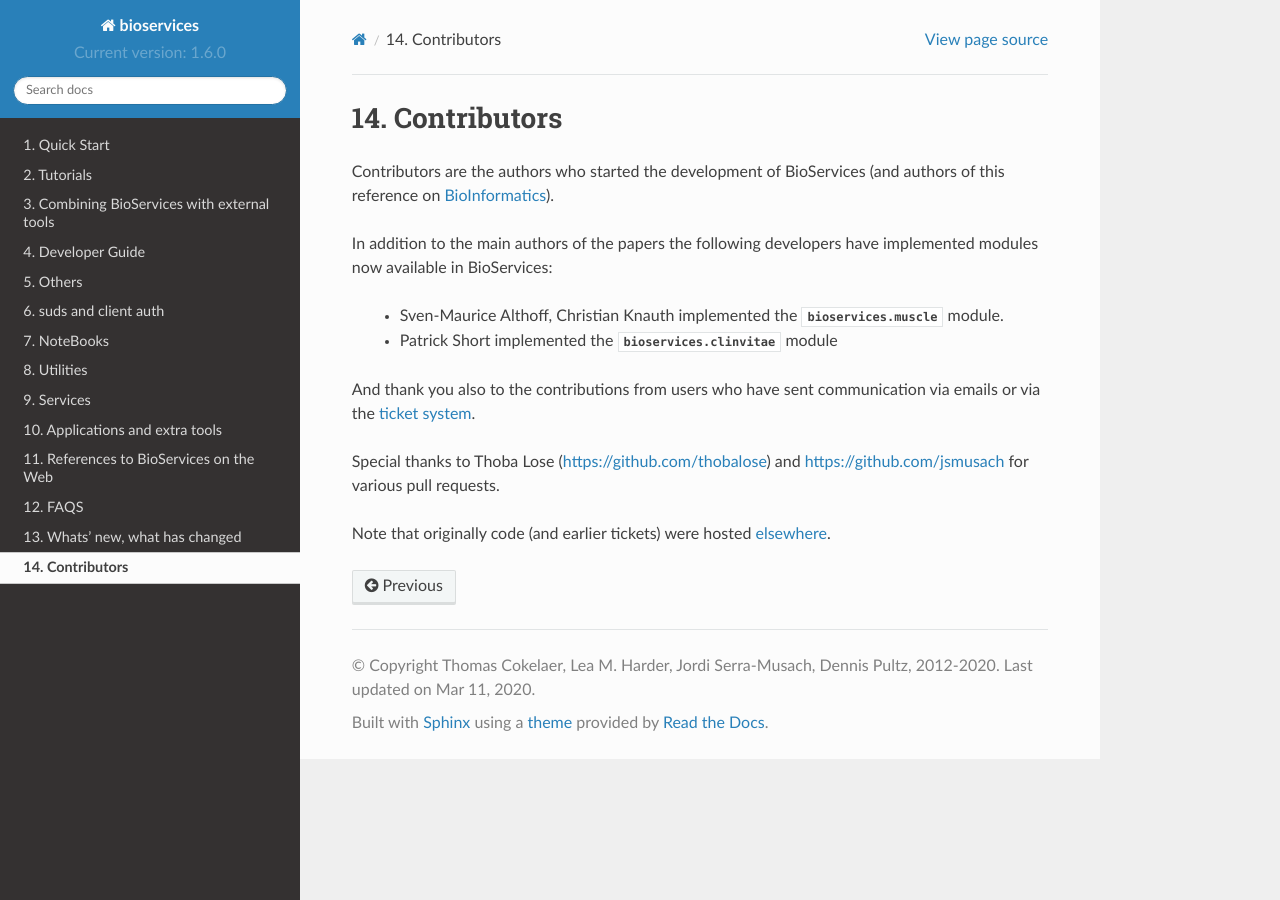
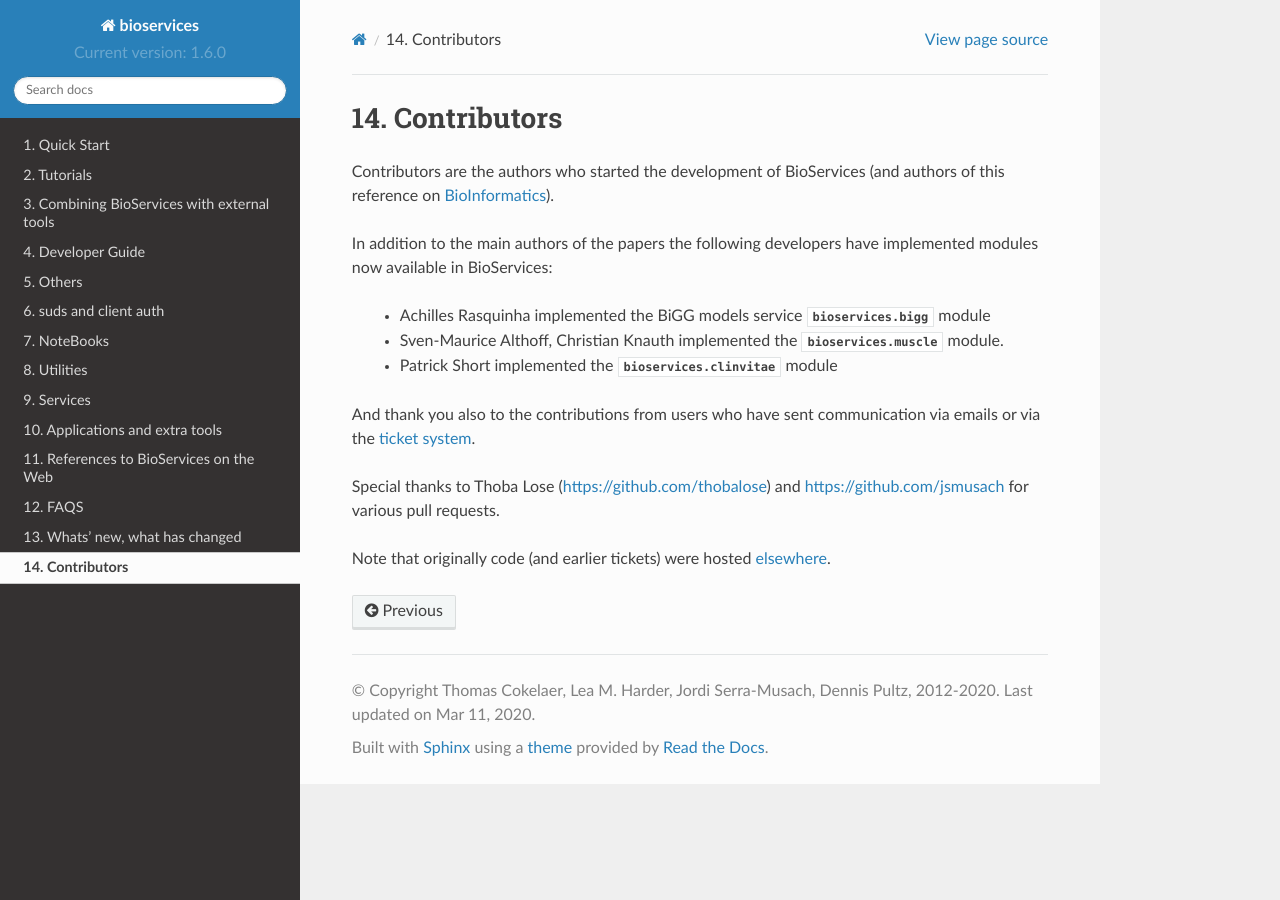
Before and after one commit to cokelaer/bioservices, a Sphinx documentation site: the page built from doc/contributors.rst, in a window 1280 px wide. Built offline with Sphinx 7.4.7 and the Read the Docs theme 2.0.0, drawn with Linux system fonts in a browser that asks for light colours; formulas are drawn with MathJax 3; pages that are not in the unit, such as notebooks, are missing from menus.

Commit message:
[ci skip]

```diff
--- a/doc/contributors.rst
+++ b/doc/contributors.rst
@@ -9,6 +9,7 @@ Contributors are the authors who started the development of BioServices
 In addition to the main authors of the papers the following developers have
 implemented modules now available in BioServices:
 
+ * Achilles Rasquinha implemented the BiGG models service :class:`bioservices.bigg` module
  * Sven-Maurice Althoff, Christian Knauth implemented the :class:`bioservices.muscle` module.
  * Patrick Short implemented the :class:`bioservices.clinvitae` module
 
```
